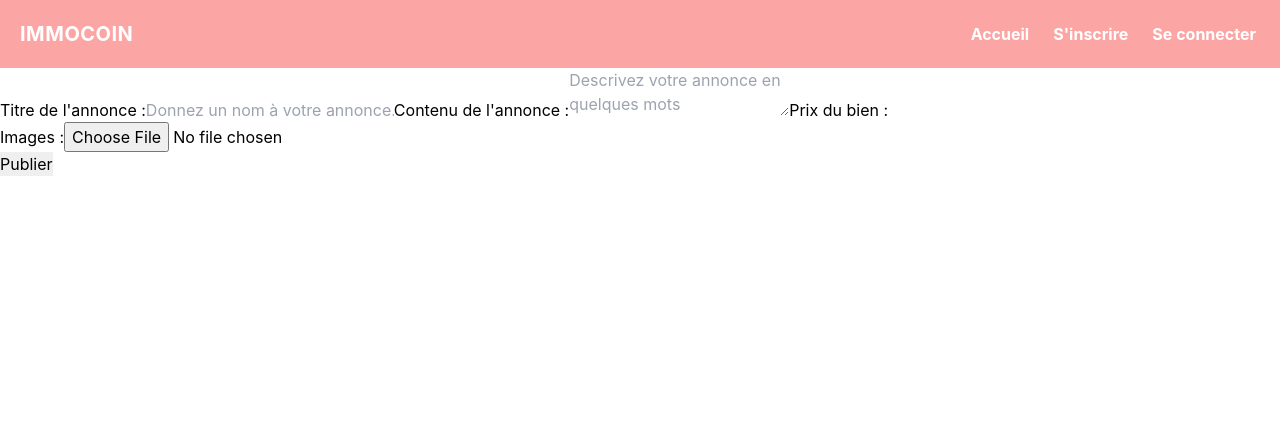
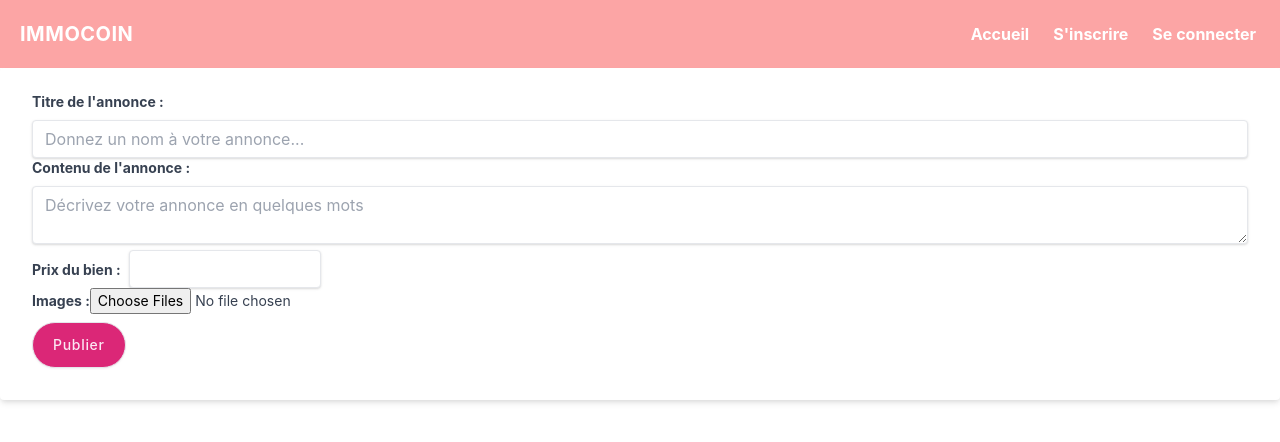
Before and after one commit to Caro407/THP_IMMO_PROJ_FRONT, a Next.js app: page /posts/new in a window 1280 px wide. Shown: the top 442 px of the page. Built offline with nearby package versions, Linux system fonts and the light colour scheme.

Commit message:
update front new post form

```diff
--- a/pages/posts/new.js
+++ b/pages/posts/new.js
@@ -1,6 +1,7 @@
 import Cookies from "js-cookie";
 import Router from 'next/router';
 import { useRef, useState } from "react";
+import styles from '../../styles/Home.module.css'
 
 function PostCreation () {
   const [image, setImage] = useState(null);
@@ -39,23 +40,25 @@ function PostCreation () {
   }
 
   return (
-    <form onSubmit={handleSubmit}>
+    <form onSubmit={handleSubmit} className="bg-white shadow-md rounded px-8 pt-6 pb-8 mb-4">
       <div>
-        <label>Titre de l'annonce :
-          <input name="title" type="text" ref={titleRef} placeholder="Donnez un nom à votre annonce..." />
+        <label className="block text-gray-700 text-sm font-bold mb-2">Titre de l'annonce :
         </label>
-        <label>Contenu de l'annonce :
-          <textarea name="content" ref={contentRef} placeholder="Descrivez votre annonce en quelques mots" />
+        <input name="title" type="text" ref={titleRef} placeholder="Donnez un nom à votre annonce..." required="required" className="shadow appearance-none border rounded w-full py-2 px-3 text-gray-700 leading-tight focus:outline-none focus:shadow-outline"/>
+        <label className="block text-gray-700 text-sm font-bold mb-2">Contenu de l'annonce :
         </label>
-        <label>Prix du bien :
-          <input name="price" type="number" ref={priceRef} />
-        </label>
+        <textarea name="content" ref={contentRef} placeholder="Décrivez votre annonce en quelques mots" required="required" className="shadow appearance-none border rounded w-full py-2 px-3 text-gray-700 leading-tight focus:outline-none focus:shadow-outline"/>
+        <div>
+          <label className="inline text-gray-700 text-sm font-bold mb-2 mr-2">Prix du bien :
+          </label>
+          <input name="price" type="number" ref={priceRef} required="required" className="inline shadow appearance-none border rounded w-48 py-2 px-3 text-gray-700 leading-tight focus:outline-none focus:shadow-outline"/>
+        </div>
         <img src={createObjectURL} />
-        <label>Images :
-          <input name="image" type="file" onChange={uploadToClient} />
+        <label className="block text-gray-700 text-sm font-bold mb-2">Images :
+          <input name="image" type="file" multiple="multiple" onChange={uploadToClient} />
         </label>
       </div>
-      <input type="submit" value="Publier" />
+      <input type="submit" value="Publier" className={styles.buttonPink}/>
     </form>
   )
 }
```
